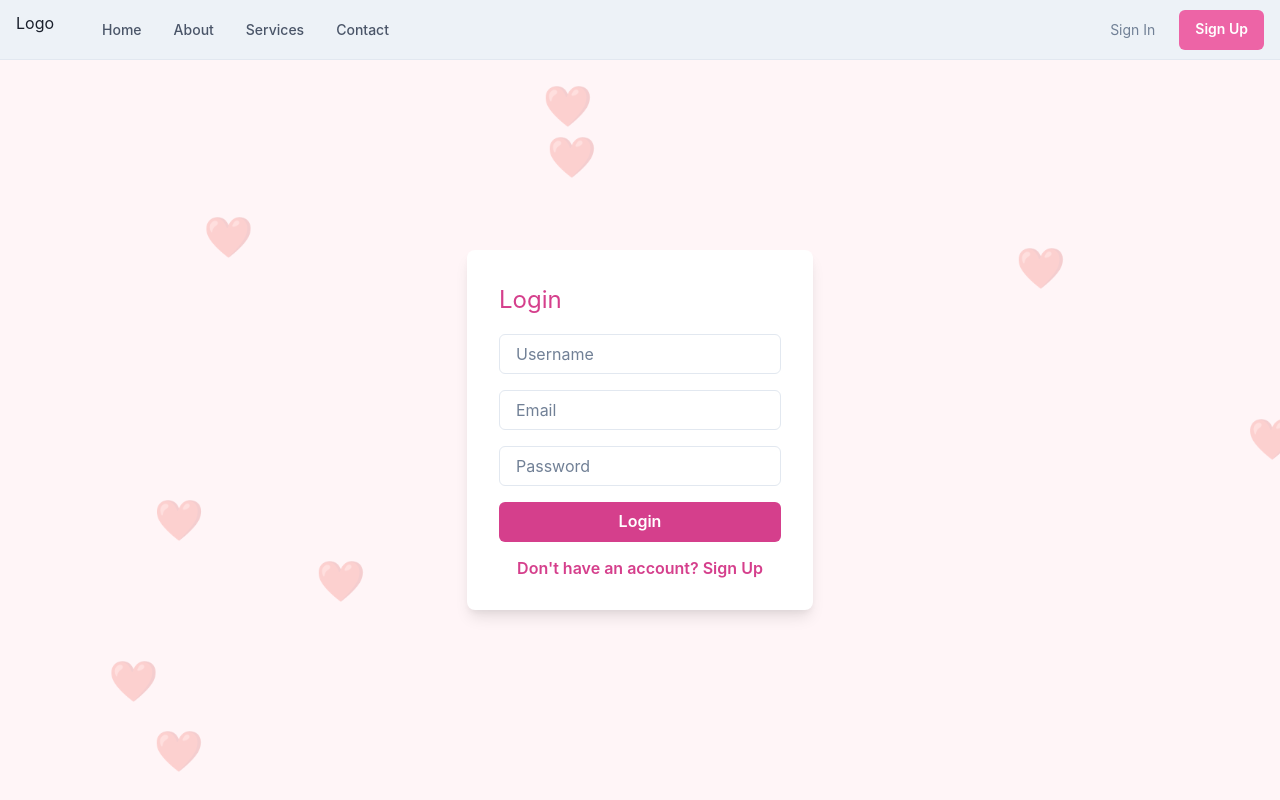
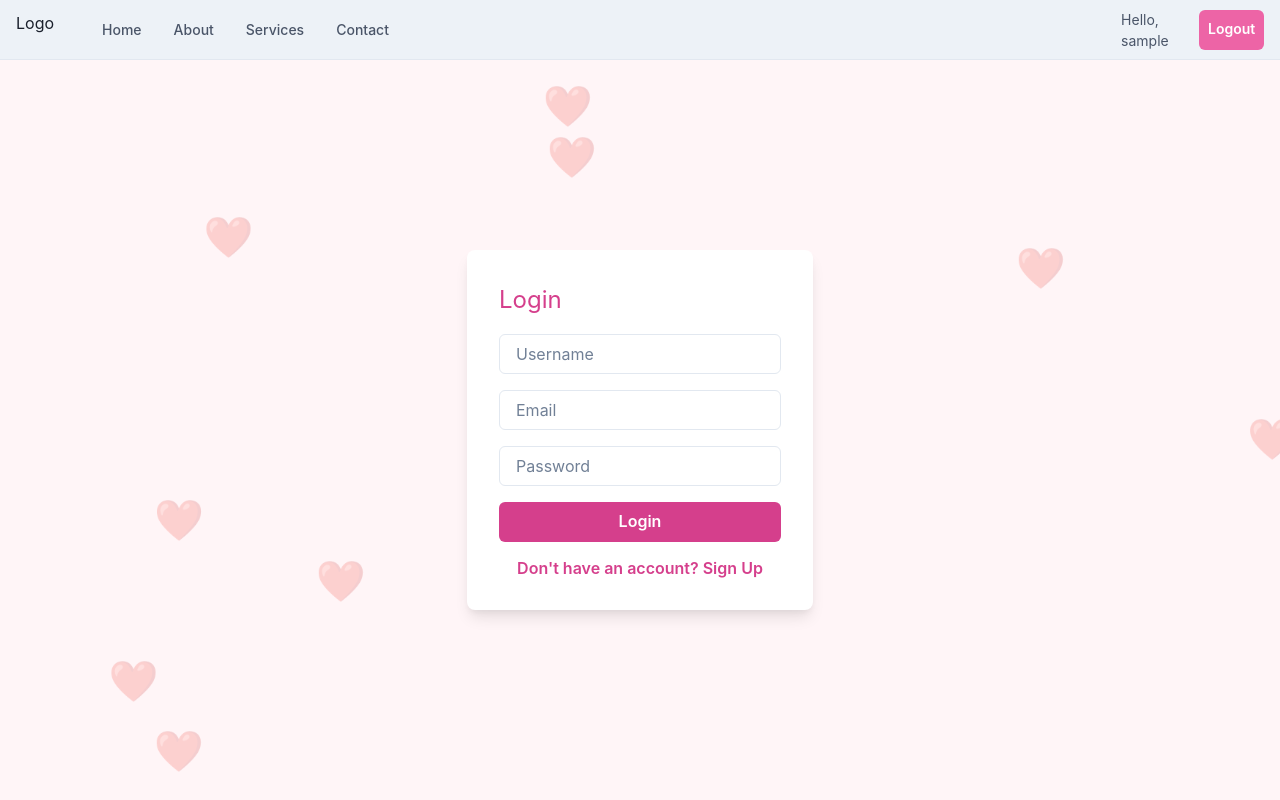
Before and after one commit to AmanGusain2003/FatGummy, a React (Vite) app in the folder frontend/: page /login in a window 1280 px wide. Built offline with nearby package versions, Linux system fonts and the light colour scheme; no server answers; sample sign-in values are in the browser's storage; the HTML template or start-up script is replaced by a standard one.

Commit message:
added logout and basic auth verification in frontend

```diff
--- a/frontend/src/App.jsx
+++ b/frontend/src/App.jsx
@@ -6,7 +6,7 @@ import ChatInterface from './components/MainChatScreen/ChatInterface';
 import LoginScreen from './components/Auth/LoginScreen.jsx';
 import SignupScreen from './components/Auth/SignupScreen.jsx';
 import { UserProvider } from './components/UserContext.jsx';
-
+import PrivateRoute from './components/PrivateRoute.jsx';
 
 function App() {
   return (
@@ -16,9 +16,14 @@ function App() {
           <Flex direction="column" h="100vh">
             <Navbar />
             <Routes>
+              <Route path="/" element={<PrivateRoute redirectTo="/login" />}>
+                <Route path="/" element={<ChatInterface />} />
+              </Route>
               <Route path="/login" element={<LoginScreen />} />
               <Route path="/signup" element={<SignupScreen />} />
-              <Route path="/chat" element={<ChatInterface />} />
+              <Route path="/chat" element={<PrivateRoute redirectTo="/login" />}>
+                <Route path="/chat" element={<ChatInterface />} />
+              </Route>
             </Routes>
           </Flex>
         </Router>
--- a/frontend/src/components/Navbar.jsx
+++ b/frontend/src/components/Navbar.jsx
@@ -1,12 +1,18 @@
-// import React from 'react';
-import { Flex, Box, Link, Button, useColorModeValue, IconButton, useDisclosure, Stack } from '@chakra-ui/react';
+import React, { useContext } from 'react';
+import { Flex, Box, Link, Button, useColorModeValue, IconButton, useDisclosure, Stack, Text } from '@chakra-ui/react';
 import { HamburgerIcon, CloseIcon } from '@chakra-ui/icons';
-import {useNavigate} from 'react-router-dom'
+import { useNavigate } from 'react-router-dom';
+import { UserContext } from './UserContext';
 
 const Navbar = () => {
   const { isOpen, onOpen, onClose } = useDisclosure();
-  const navigate = useNavigate()
+  const navigate = useNavigate();
+  const { user, logout } = useContext(UserContext);
 
+  const handleLogout = () => {
+    logout();
+    navigate('/login');
+  };
 
   return (
     <Flex
@@ -47,6 +53,25 @@ const Navbar = () => {
         justify={'flex-end'}
         direction={'row'}
         spacing={6}>
+        {user ? (
+          <>
+            <Box display={{ base: 'none', md: 'flex' }} alignItems="center">
+              <Text fontSize={'sm'} mr={4}>Hello, {user.username}</Text>
+              <Button
+                fontSize={'sm'}
+                fontWeight={600}
+                color={'white'}
+                bg={'pink.400'}
+                onClick={handleLogout}
+                _hover={{
+                  bg: 'pink.300',
+                }}>
+                Logout
+              </Button>
+            </Box>
+          </>
+        ) : (
+          <>
             <Button
               as={'a'}
               fontSize={'sm'}
@@ -67,6 +92,8 @@ const Navbar = () => {
               }}>
               Sign Up
             </Button>
+          </>
+        )}
       </Stack>
     </Flex>
   );
--- /dev/null
+++ b/frontend/src/components/PrivateRoute.jsx
@@ -0,0 +1,15 @@
+import { useContext } from 'react';
+import { Navigate, Outlet } from 'react-router-dom';
+import { UserContext } from './UserContext';
+
+const PrivateRoute = ({ redirectTo }) => {
+  const { user, loading } = useContext(UserContext);
+
+  if (loading) {
+    return <div>Loading...</div>; // Or a loading spinner
+  }
+
+  return user ? <Outlet /> : <Navigate to={redirectTo} />;
+};
+
+export default PrivateRoute;
--- a/frontend/src/components/UserContext.jsx
+++ b/frontend/src/components/UserContext.jsx
@@ -1,4 +1,4 @@
-import React, { createContext, useState, useEffect } from 'react';
+import { createContext, useState, useEffect } from 'react';
 
 export const UserContext = createContext();
 
@@ -16,8 +16,13 @@ export const UserProvider = ({ children }) => {
     }
   }, [user]);
 
+  const logout = () => {
+    localStorage.removeItem('token');
+    setUser(null);
+  };
+
   return (
-    <UserContext.Provider value={{ user, setUser }}>
+    <UserContext.Provider value={{ user, setUser, logout }}>
       {children}
     </UserContext.Provider>
   );
```
Lines whose indentation alone changed are shown as unchanged.
